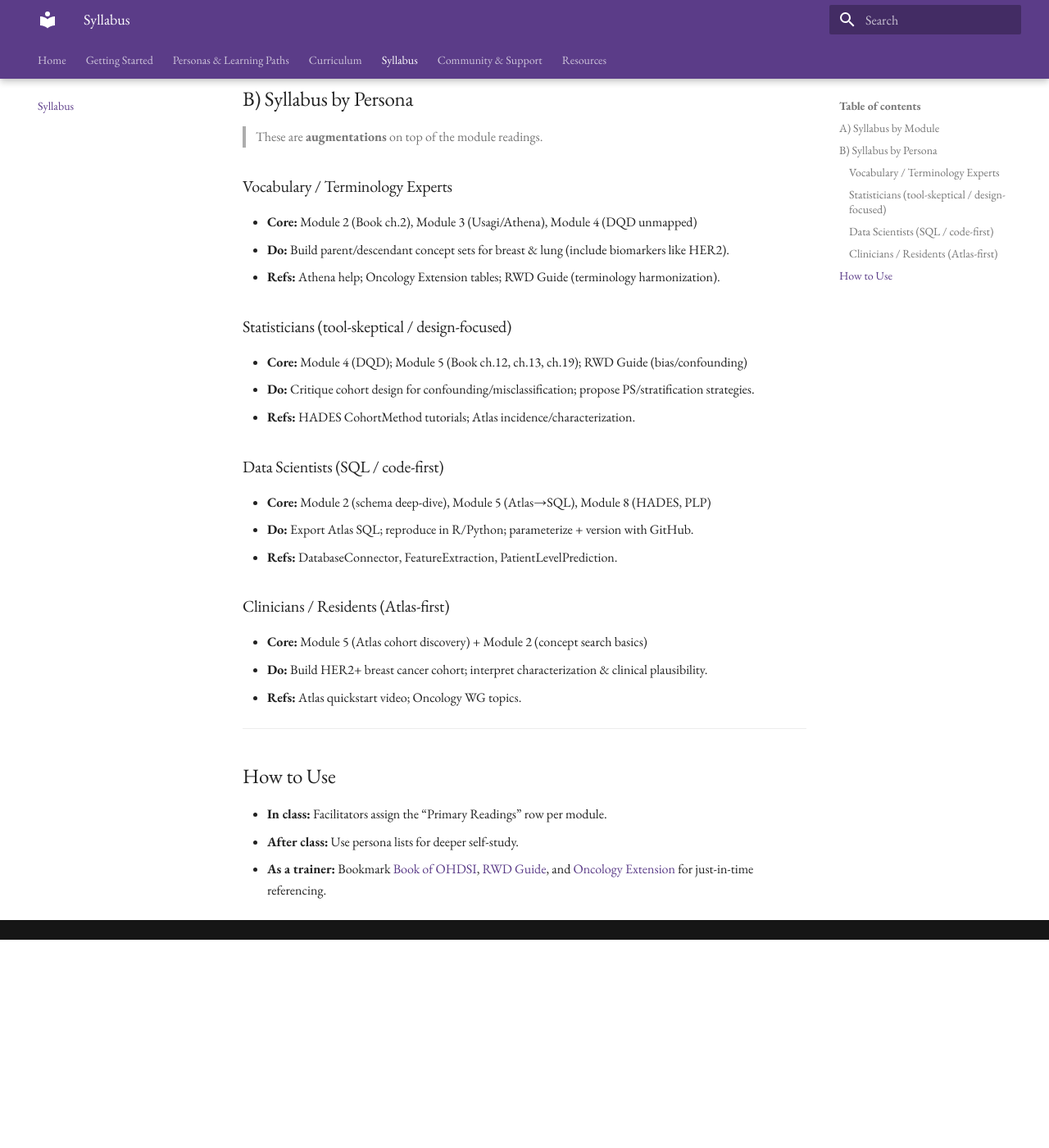
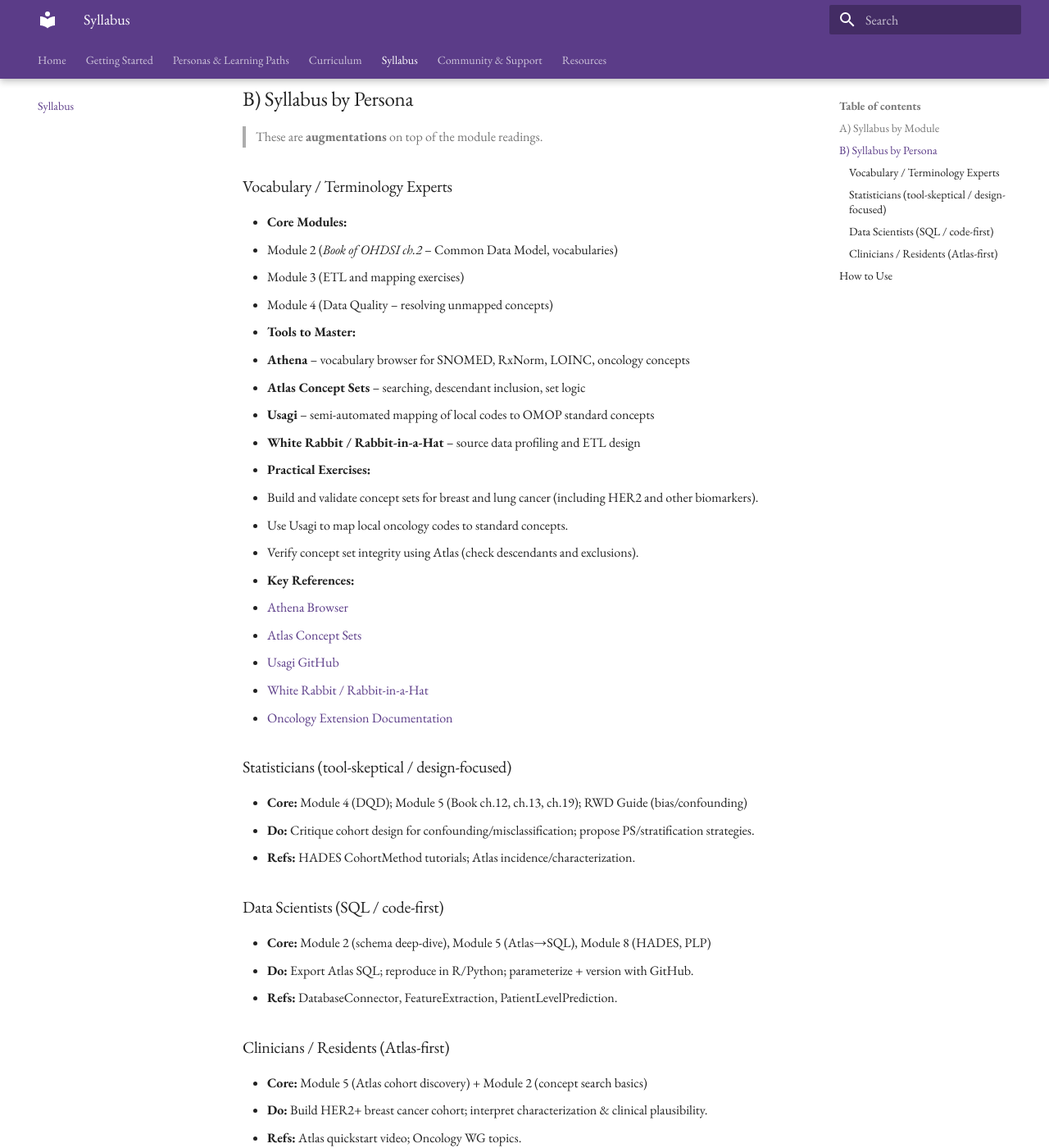
Before and after one commit to BoyceLab/OHDSITrainTheTrainer-EPILEPSY, an MkDocs documentation site: the page built from docs/syllabus.md, in a window 1280 px wide and 1400 px high, scrolled down 1673 px. Shown: the whole window at 82% size. Built offline with MkDocs 1.6.1 and Material for MkDocs 9.7.7, drawn with Linux system fonts in a browser that asks for light colours; before the commit the page ends 2819 px from its top, so only the background shows below that.

Commit message:
Update syllabus.md

```diff
--- a/docs/syllabus.md
+++ b/docs/syllabus.md
@@ -31,9 +31,26 @@
 > These are **augmentations** on top of the module readings.
 
 ### Vocabulary / Terminology Experts
-- **Core:** Module 2 (Book ch.2), Module 3 (Usagi/Athena), Module 4 (DQD unmapped)
-- **Do:** Build parent/descendant concept sets for breast & lung (include biomarkers like HER2).
-- **Refs:** Athena help; Oncology Extension tables; RWD Guide (terminology harmonization).
+- **Core Modules:**
+  - Module 2 (*Book of OHDSI ch.2* – Common Data Model, vocabularies)
+  - Module 3 (ETL and mapping exercises)
+  - Module 4 (Data Quality – resolving unmapped concepts)
+- **Tools to Master:**
+  - **Athena** – vocabulary browser for SNOMED, RxNorm, LOINC, oncology concepts
+  - **Atlas Concept Sets** – searching, descendant inclusion, set logic
+  - **Usagi** – semi-automated mapping of local codes to OMOP standard concepts
+  - **White Rabbit / Rabbit-in-a-Hat** – source data profiling and ETL design
+- **Practical Exercises:**
+  - Build and validate concept sets for breast and lung cancer (including HER2 and other biomarkers).
+  - Use Usagi to map local oncology codes to standard concepts.
+  - Verify concept set integrity using Atlas (check descendants and exclusions).
+- **Key References:**
+  - [Athena Browser](https://athena.ohdsi.org/)
+  - [Atlas Concept Sets](https://ohdsi.github.io/Atlas/#/conceptsets)
+  - [Usagi GitHub](https://github.com/OHDSI/Usagi)
+  - [White Rabbit / Rabbit-in-a-Hat](https://github.com/OHDSI/WhiteRabbit)
+  - [Oncology Extension Documentation](https://ohdsi.github.io/CommonDataModel/oncology.html)
+
 
 ### Statisticians (tool-skeptical / design-focused)
 - **Core:** Module 4 (DQD); Module 5 (Book ch.12, ch.13, ch.19); RWD Guide (bias/confounding)
```
